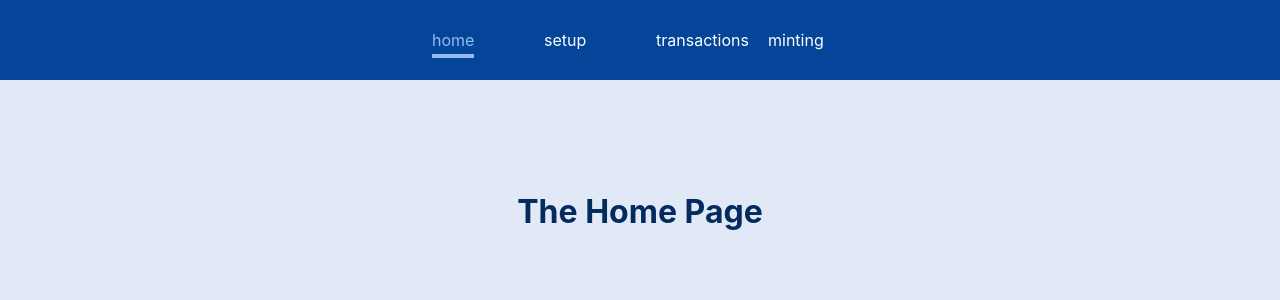
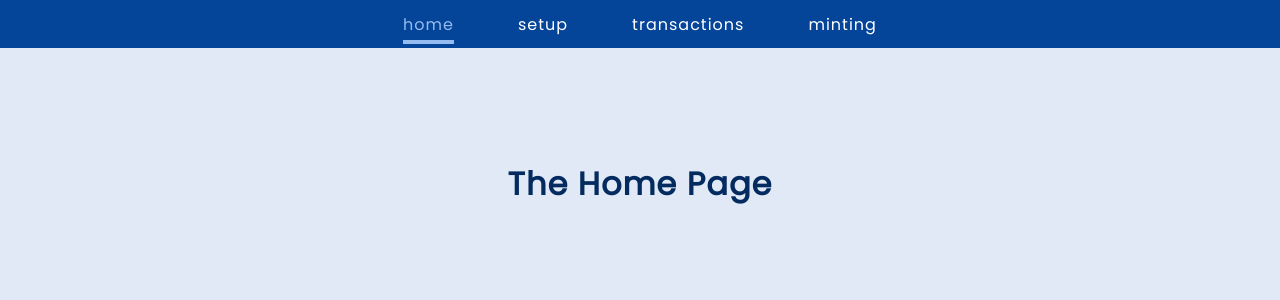
Before and after one commit to House-of-Cardano/HouseOfCardano-admin-server, a React (Create React App) app: page /home in a window 1280 px wide. Shown: the top 300 px of the page. Built offline with nearby package versions, Linux system fonts and the light colour scheme.

Commit message:
Added styling, fixes AB#354

```diff
--- a/package.json
+++ b/package.json
@@ -10,6 +10,7 @@
     "react-dom": "^17.0.2",
     "react-router-dom": "^5.3.0",
     "react-scripts": "5.0.0",
+    "styled-components": "^5.3.3",
     "web-vitals": "^2.1.4"
   },
   "scripts": {
--- a/public/index.html
+++ b/public/index.html
@@ -9,7 +9,11 @@
       name="description"
       content="Web site created using create-react-app"
     />
+    <link rel="preconnect" href="https://fonts.googleapis.com">
+    <link rel="preconnect" href="https://fonts.gstatic.com" crossorigin>
+    <link href="https://fonts.googleapis.com/css2?family=Fredoka&display=swap" rel="stylesheet">
     <link rel="apple-touch-icon" href="%PUBLIC_URL%/logo192.png" />
+    <link href="https://fonts.googleapis.com/css2?family=Fredoka&family=Poppins&display=swap" rel="stylesheet">
     <!--
       manifest.json provides metadata used when your web app is installed on a
       user's mobile device or desktop. See https://developers.google.com/web/fundamentals/web-app-manifest/
--- a/src/App.js
+++ b/src/App.js
@@ -1,17 +1,21 @@
-import { Route } from 'react-router-dom';
+import { Route, Switch, Redirect } from 'react-router-dom';
 import './App.css';
 
 import Home from './pages/Home';
 import Setup from './pages/Setup';
 import Transactions from './pages/Transactions';
 import Minting from './pages/Minting';
-import Header from './components/Header';
+import Header from './components/header/Header';
 
 function App() {
   return (
     <div>
       <Header />
         <main>
+          <Switch>
+            <Route path='/' exact>
+              <Redirect to='/home' />
+            </Route>
             <Route path="/home">
               <Home />
             </Route>
@@ -24,6 +28,7 @@ function App() {
             <Route path="/minting">
               <Minting />
             </Route>
+          </Switch>
         </main>
     </div>
   );
--- a/src/components/Header.js
+++ /dev/null
@@ -1,28 +0,0 @@
-import { NavLink } from 'react-router-dom';
-
-import classes from './Header.module.css';
-
-const Header = () => {
-   return (
-        <header className={classes.header}>
-            <nav>
-                <ul>
-                    <li>
-                        <NavLink activeClassName={classes.active} to='/home'>home</NavLink>
-                    </li>
-                    <li>
-                        <NavLink activeClassName={classes.active} to='/setup'>setup</NavLink>
-                    </li>
-                    <li>
-                        <NavLink activeClassName={classes.active} to='/transactions'>transactions</NavLink>
-                    </li>
-                    <li>
-                        <NavLink activeClassName={classes.active} to='/minting'>minting</NavLink>
-                    </li>
-                </ul>
-            </nav>
-        </header>
-    );
-};
-
-export default Header;
--- /dev/null
+++ b/src/components/header/Header.js
@@ -0,0 +1,28 @@
+import { NavLink } from 'react-router-dom';
+
+import styles from './Header.module.css';
+
+const Header = () => {
+   return (
+        <header className={styles.header}>
+            <nav>
+                <ul>
+                    <li>
+                        <NavLink activeClassName={styles.active} to='/home'>home</NavLink>
+                    </li>
+                    <li>
+                        <NavLink activeClassName={styles.active} to='/setup'>setup</NavLink>
+                    </li>
+                    <li>
+                        <NavLink activeClassName={styles.active} to='/transactions'>transactions</NavLink>
+                    </li>
+                    <li>
+                        <NavLink activeClassName={styles.active} to='/minting'>minting</NavLink>
+                    </li>
+                </ul>
+            </nav>
+        </header>
+    );
+};
+
+export default Header;
--- a/src/components/Header.module.css
+++ b/src/components/header/Header.module.css
@@ -1,9 +1,8 @@
 .header {
     width: 100%;
-    height: 5rem;
+    height: 3rem;
     background-color: #044599;
-    padding: 0 10%;
-  }
+   }
 
   .header nav {
     height: 100%;
@@ -20,8 +19,7 @@
   }
 
   .header li {
-    margin: 0 1rem;
-    width: 5rem;
+    padding: 2.5%;
   }
 
   .header a {
--- a/src/index.css
+++ b/src/index.css
@@ -1,10 +1,9 @@
 body {
   margin: 0;
-  font-family: -apple-system, BlinkMacSystemFont, 'Segoe UI', 'Roboto', 'Oxygen',
-    'Ubuntu', 'Cantarell', 'Fira Sans', 'Droid Sans', 'Helvetica Neue',
-    sans-serif;
+  font-family: 'Poppins', sans-serif;
   -webkit-font-smoothing: antialiased;
   -moz-osx-font-smoothing: grayscale;
+  letter-spacing: 1px;
 }
 
 code {
```
Also changed, not shown: 1 other file (tests, documents, lock files or other folders). Lines whose indentation alone changed are shown as unchanged.
